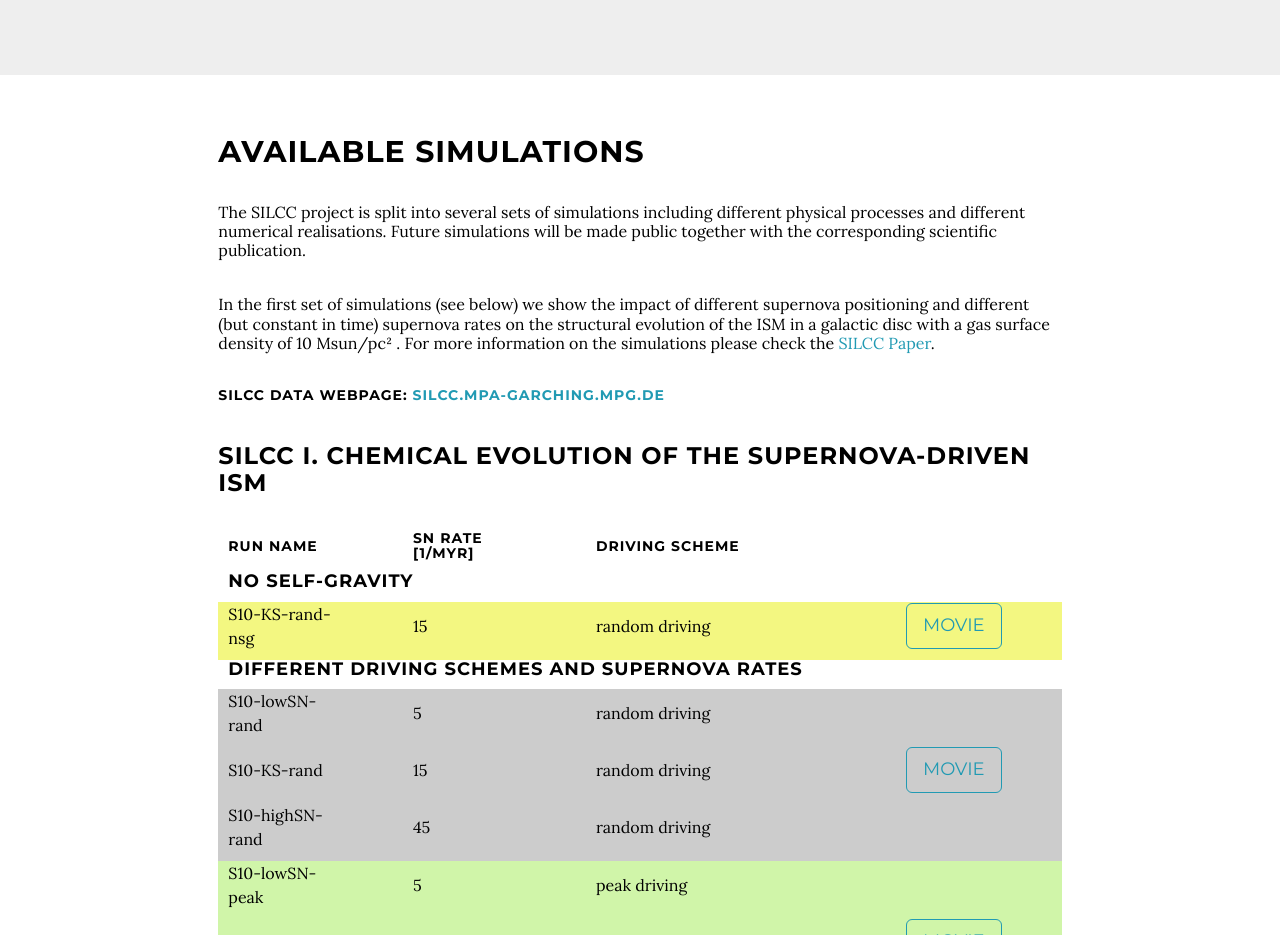
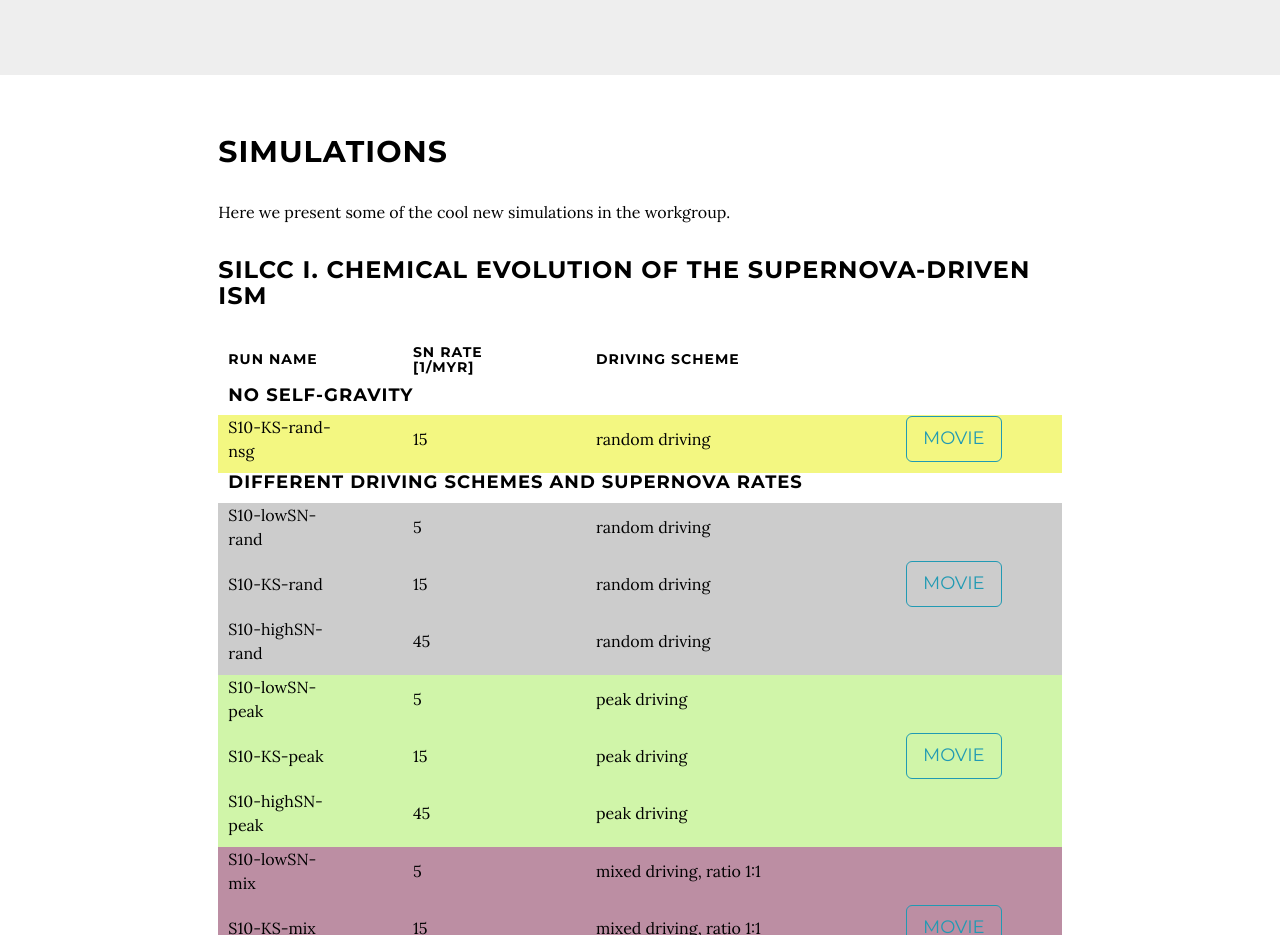
Before and after one commit to shashwata95/tac, a plain HTML site: page index.html in a window 1280 px wide. Shown: the part 3580-4515 px from the top of the page. Drawn offline with nearby package versions, Linux system fonts and the light colour scheme; some packages are replaced by stand-ins of ours.

Commit message:
before change in the simulations section

```diff
--- a/index.html
+++ b/index.html
@@ -374,12 +374,8 @@
         <section id="downloads" class="downloads-section">
             <div class="row">
                 <div class="col-lg-8 col-lg-offset-2">
-                    <h2>Available simulations</h2>
-                    <p>The SILCC project is split into several sets of simulations including different physical processes and different numerical realisations. Future simulations will be made public together with the corresponding scientific publication.</p>
-                    <p> In the first set of simulations (see below) we show the impact of different supernova positioning and different (but constant in time) supernova rates on the structural evolution of the ISM in a galactic disc with a gas surface density of 10 Msun/pc&sup2 . For more information on the simulations please check the <a href="http://arxiv.org/abs/1412.2749"> SILCC
-                    Paper</a>.</p>
-                    <h5 style="margin: 0 0 0px;">SILCC data webpage:&nbsp;<a href="https://silcc.mpa-garching.mpg.de/"
-                    target="_new">silcc.mpa-garching.mpg.de</a></h5><br/><br/>
+                    <h2>Simulations</h2>
+                    <p>Here we present some of the cool new simulations in the workgroup.</p>
                     <!--			<p>Gas surface density 10 Msun/pc&sup2;, Interstellar radiation field G_0 = 1.7, No magnetic field</p> -->
 
 <!--                    <tr>
```
Also changed, not shown: highlight.html (+5 -5 lines).
